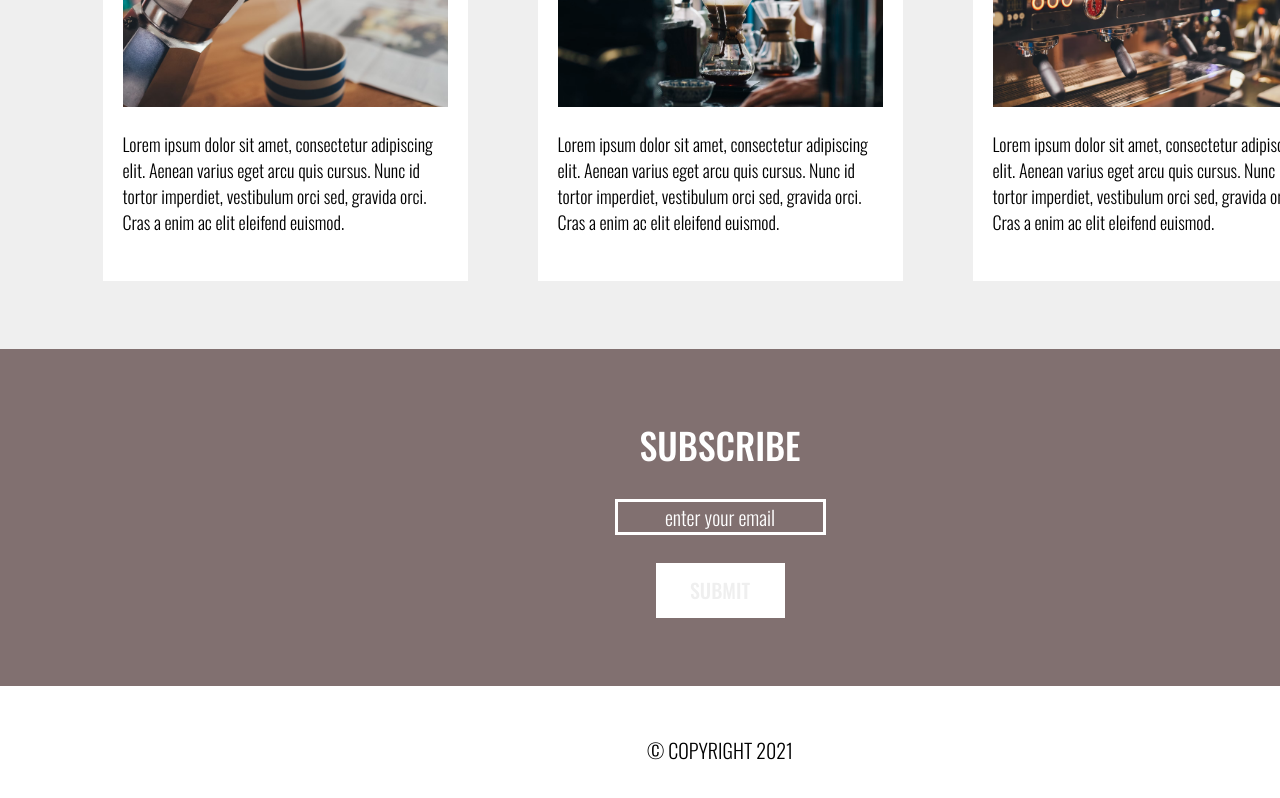
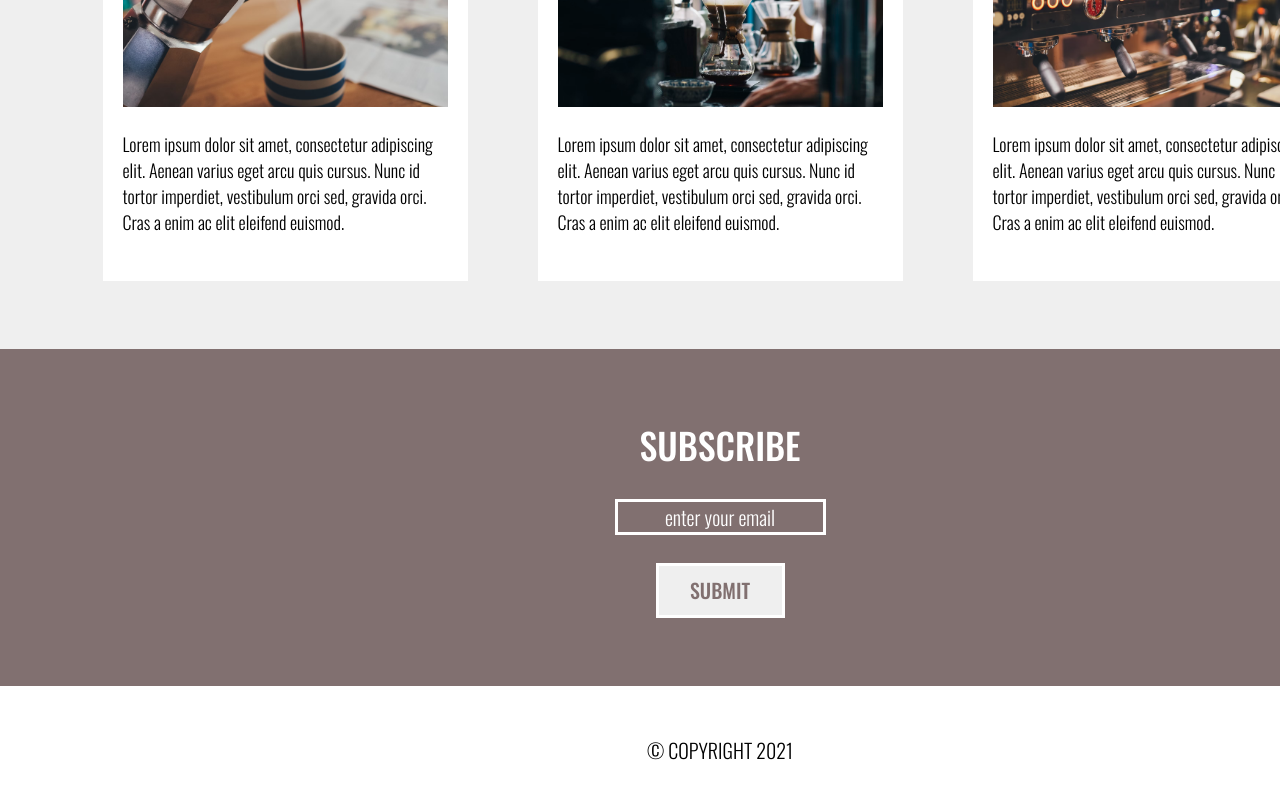
Before and after one commit to Shenward-Official/coffee-house-landing-page, a plain HTML site: page index.html in a window 1280 px wide. In both pictures the pointer is over the button "SUBMIT". Shown: the part 1916-2714 px from the top of the page. Drawn offline with nearby package versions, Linux system fonts and the light colour scheme.

Commit message:
Add files via upload

```diff
--- a/coffee_house.css
+++ b/coffee_house.css
@@ -191,7 +191,7 @@ body{
     background: #FFF;
 }
 .sub__button:hover{
-    color: #EFEFEF;
+    background-color: #EFEFEF;
 }
 .footer{
     display: flex;
```
